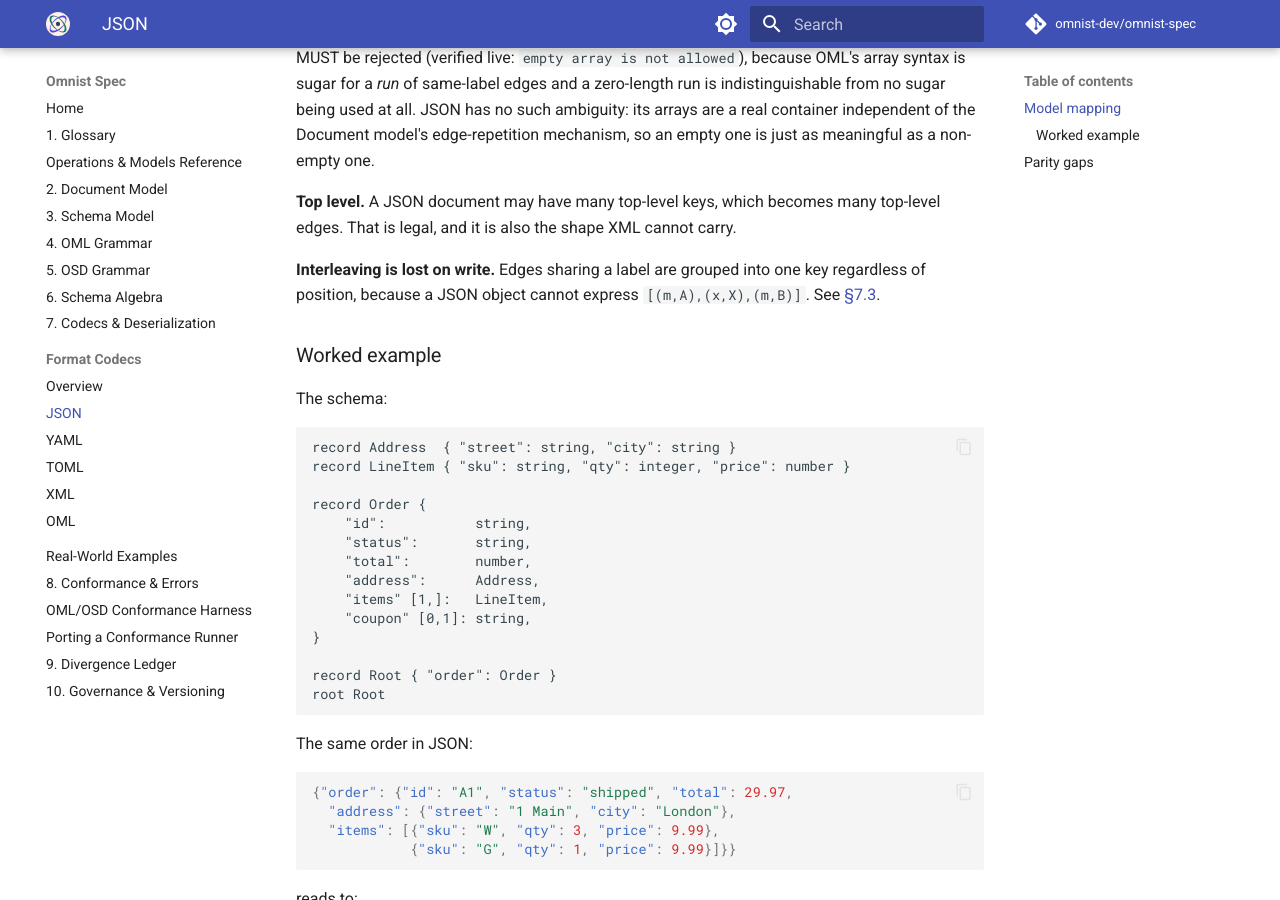
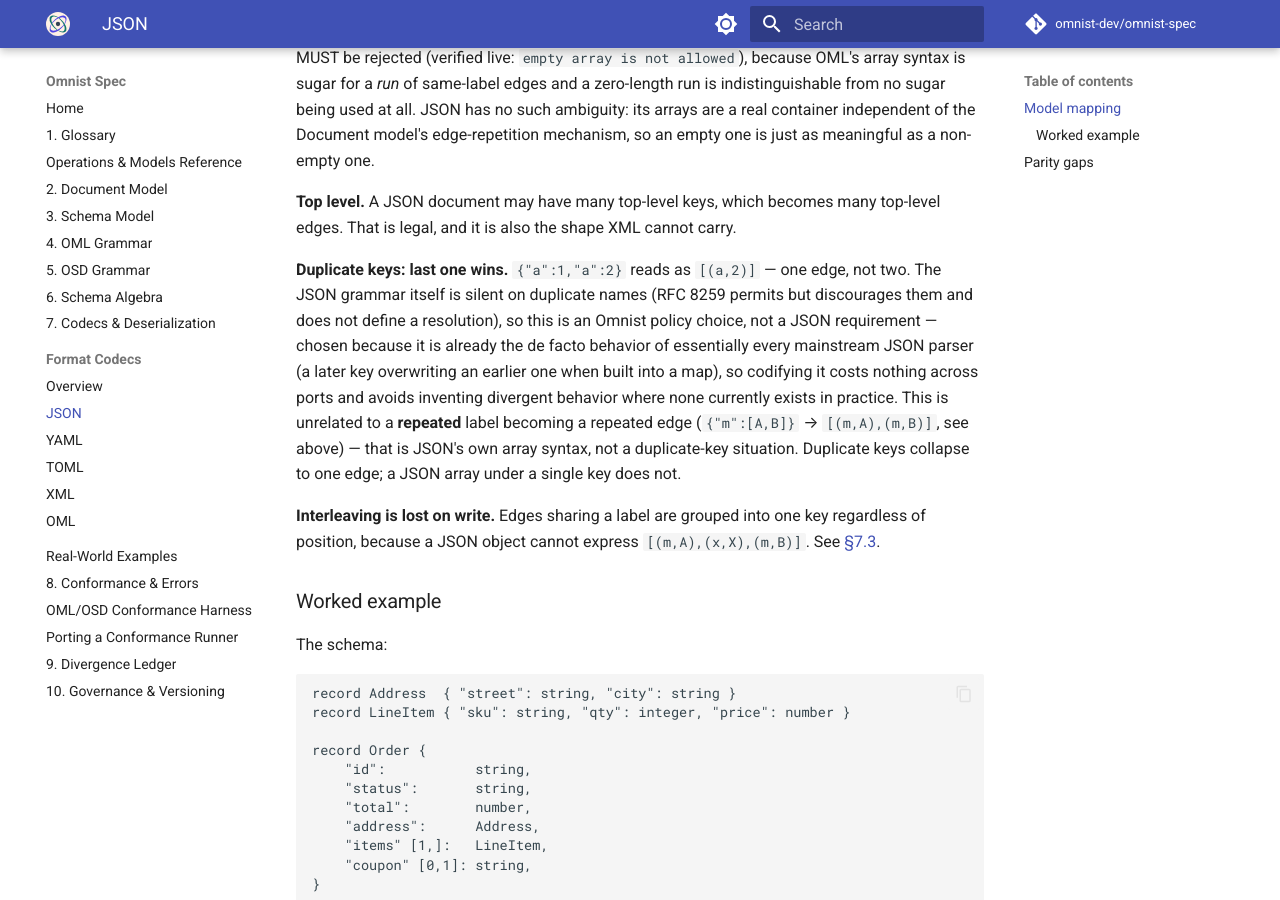
Before and after one commit to omnist-dev/omnist-spec, an MkDocs documentation site: the page built from docs/formats/json.md, in a window 1280 px wide and 900 px high, scrolled down 893 px. Built offline with MkDocs 1.6.1 and Material for MkDocs 9.7.7, drawn with Linux system fonts in a browser that asks for light colours; comment, search, counter and statistics services are not loaded.

Commit message:
Define duplicate JSON/YAML key policy: last-key-wins (fixes #45)
Codifies the de facto behavior of every mainstream JSON/YAML parser
(map insertion overwrites on duplicate key) as normative, rather than
leaving each port to inherit whatever its dependency defaults to.

```diff
--- a/docs/formats/json.md
+++ b/docs/formats/json.md
@@ -40,6 +40,18 @@ a non-empty one.
 
 **Top level.** A JSON document may have many top-level keys, which becomes many
 top-level edges. That is legal, and it is also the shape XML cannot carry.
+
+**Duplicate keys: last one wins.** `{"a":1,"a":2}` reads as `[(a,2)]` — one
+edge, not two. The JSON grammar itself is silent on duplicate names (RFC 8259
+permits but discourages them and does not define a resolution), so this is an
+Omnist policy choice, not a JSON requirement — chosen because it is already
+the de facto behavior of essentially every mainstream JSON parser (a later
+key overwriting an earlier one when built into a map), so codifying it costs
+nothing across ports and avoids inventing divergent behavior where none
+currently exists in practice. This is unrelated to a **repeated** label
+becoming a repeated edge (`{"m":[A,B]}` → `[(m,A),(m,B)]`, see above) — that
+is JSON's own array syntax, not a duplicate-key situation. Duplicate keys
+collapse to one edge; a JSON array under a single key does not.
 
 **Interleaving is lost on write.** Edges sharing a label are grouped into one
 key regardless of position, because a JSON object cannot express
```
Also changed, not shown: docs/formats/yaml.md (+8 -0 lines).
